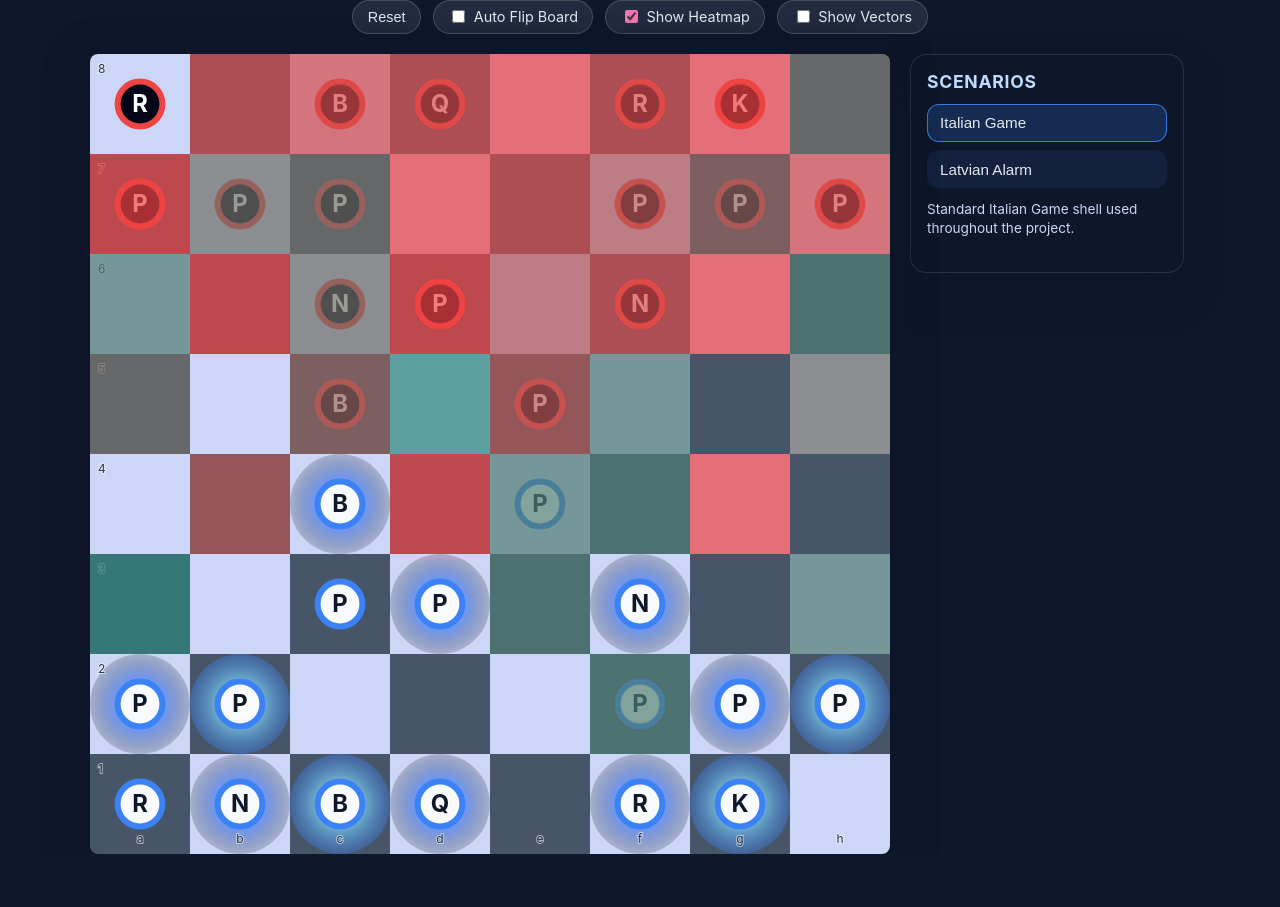
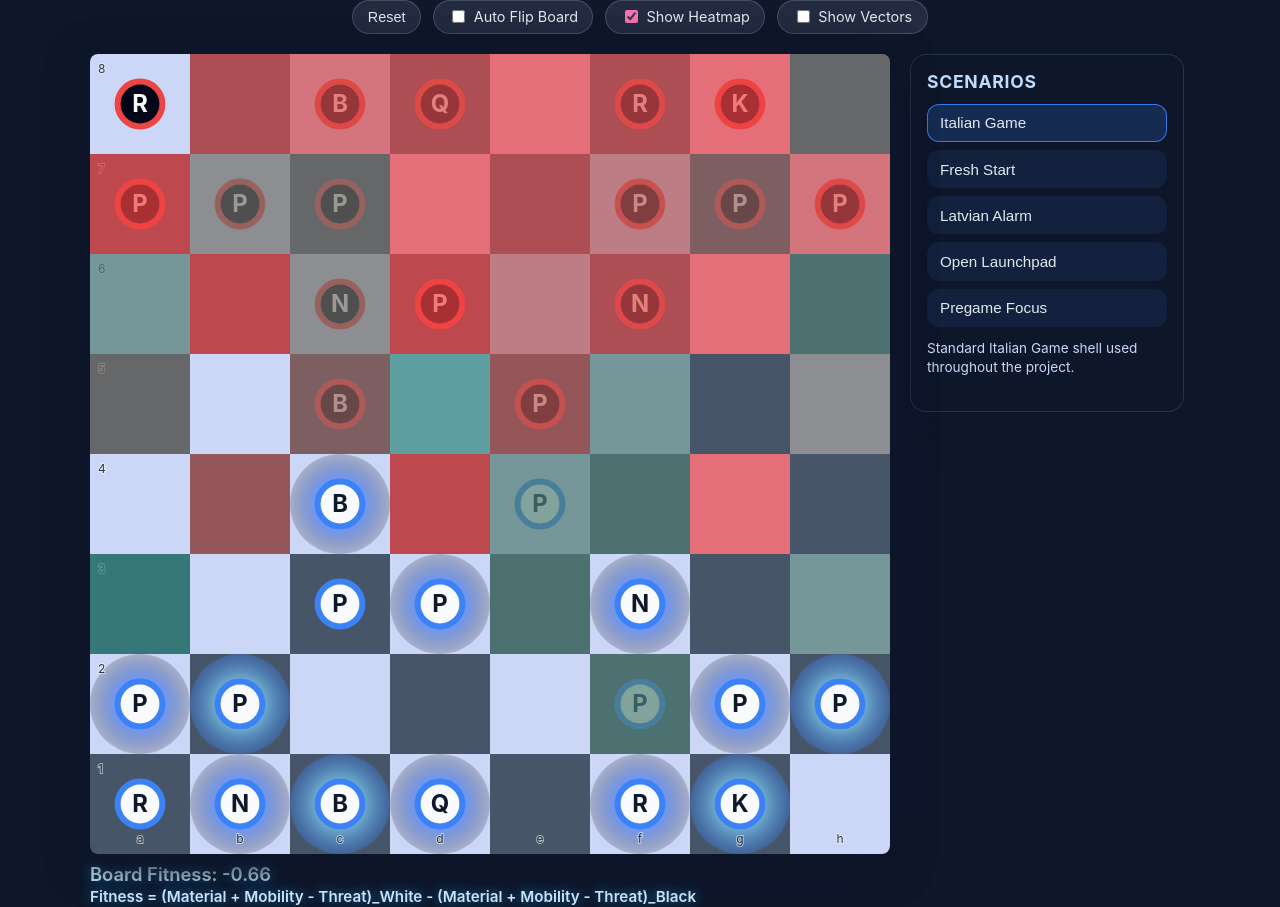
Before and after one commit to Mark-W-Miller/TensorChess, a website built with Vite: page index.html in a window 1280 px wide. Before the commit the page ends 854 px from the top, so only its background shows below. Built offline with nearby package versions, Linux system fonts and the light colour scheme.

Commit message:
added material

```diff
--- a/index.html
+++ b/index.html
@@ -29,6 +29,13 @@
       .workspace {
         display: flex;
         gap: 1.25rem;
+        align-items: flex-start;
+      }
+
+      .board-column {
+        display: flex;
+        flex-direction: column;
+        gap: 0.5rem;
         align-items: flex-start;
       }
 
@@ -137,6 +144,20 @@
         color: #cbd5f5;
         min-height: 3.5rem;
       }
+      .fitness {
+        min-width: 320px;
+        color: #e0f2fe;
+        font-size: 1.15rem;
+        font-weight: 600;
+        text-shadow: 0 0 12px rgba(14, 165, 233, 0.8);
+        line-height: 1.35;
+      }
+
+      .fitness-equation {
+        font-size: 0.95rem;
+        color: #dbeafe;
+        opacity: 0.95;
+      }
     </style>
   </head>
   <body>
@@ -148,9 +169,15 @@
         <label><input type="checkbox" id="vector-toggle" /> Show Vectors</label>
       </div>
       <div class="workspace">
-        <div id="board-wrap">
-          <canvas id="board" width="800" height="800"></canvas>
-          <canvas id="overlay" width="800" height="800"></canvas>
+        <div class="board-column">
+          <div id="board-wrap">
+            <canvas id="board" width="800" height="800"></canvas>
+            <canvas id="overlay" width="800" height="800"></canvas>
+          </div>
+          <div class="fitness">
+            <div id="fitness-value"></div>
+            <div id="fitness-equation" class="fitness-equation"></div>
+          </div>
         </div>
         <aside class="scenario-panel">
           <h2>Scenarios</h2>
--- a/src/main.js
+++ b/src/main.js
@@ -5,6 +5,7 @@ import {
   previewBoard,
   START_FEN,
   isCheckmate,
+  evaluateBoard,
 } from './model/chess.js';
 import {
   drawBoard,
@@ -21,6 +22,8 @@ const boardCtx = boardCanvas.getContext('2d');
 const overlayCtx = overlayCanvas.getContext('2d');
 const scenarioListEl = document.getElementById('scenario-list');
 const scenarioInfoEl = document.getElementById('scenario-info');
+const fitnessEl = document.getElementById('fitness-value');
+const fitnessEquationEl = document.getElementById('fitness-equation');
 
 const SCENARIOS = [
   {
@@ -30,10 +33,28 @@ const SCENARIOS = [
     fen: START_FEN,
   },
   {
+    id: 'classic',
+    name: 'Fresh Start',
+    description: 'Traditional initial chess position, ready for a brand-new game.',
+    fen: 'rnbqkbnr/pppppppp/8/8/8/8/PPPPPPPP/RNBQKBNR w KQkq - 0 1',
+  },
+  {
     id: 'queen-h4',
     name: 'Latvian Alarm',
     description: 'White to move: only g3 (or Qf3) stops ...Qxf2# on the next turn.',
     fen: 'r3k2r/pppppppp/8/2b5/7q/8/PPPPPPPP/R1BQ1BKR w - - 0 1',
+  },
+  {
+    id: 'setup',
+    name: 'Open Launchpad',
+    description: 'Half-empty training board to explore tactics freely.',
+    fen: '4k3/8/3p4/8/4N3/8/3P4/4K3 w - - 0 1',
+  },
+  {
+    id: 'pregame',
+    name: 'Pregame Focus',
+    description: 'Fully empty board—place pieces however you like before starting a custom drill.',
+    fen: '8/8/8/8/8/8/8/8 w - - 0 1',
   },
 ];
 
@@ -287,6 +308,8 @@ function render() {
     const ghostPos = drag.snapPoint ?? drag.pointer;
     drawDragGhost(overlayCtx, drag.piece, ghostPos);
   }
+
+  updateFitnessDisplay(vectorState);
 }
 
 function loadSettings() {
@@ -409,3 +432,10 @@ function saveScenarioSelection() {
     // ignore storage issues
   }
 }
+
+function updateFitnessDisplay(state) {
+  if (!fitnessEl || !fitnessEquationEl || !state) return;
+  const score = evaluateBoard(state, 'w');
+  fitnessEl.textContent = `Board Fitness: ${score.toFixed(2)}`;
+  fitnessEquationEl.textContent = 'Fitness = (Material + Mobility - Threat)_White - (Material + Mobility - Threat)_Black';
+}
--- a/src/model/chess.js
+++ b/src/model/chess.js
@@ -175,13 +175,13 @@ export function isCheckmate(state) {
   return !hasEscape;
 }
 
-export function getMoveRays(board, idx) {
-  const piece = board[idx];
+export function getMoveRays(board, idx, piece = board[idx]) {
   if (!piece) return [];
   const type = piece[1];
   if (type === 'N' || type === 'K' || type === 'P') {
     return [];
   }
+  const color = piece[0];
   const directions =
     type === 'B'
       ? SLIDERS.B
@@ -195,14 +195,76 @@ export function getMoveRays(board, idx) {
     while (true) {
       cursor = moveIdx(cursor, df, dr);
       if (cursor === -1) break;
+      const occupant = board[cursor];
+      if (occupant) {
+        if (occupant[0] !== color) {
+          length += 1;
+        }
+        break;
+      }
       length += 1;
-      if (board[cursor]) break;
     }
     if (length > 0) {
       rays.push({ df, dr, length });
     }
   });
   return rays;
+}
+
+export function evaluateBoard(state, color = 'w') {
+  const opponent = color === 'w' ? 'b' : 'w';
+  const mobility = computeMobility(state.board, color) - computeMobility(state.board, opponent);
+  const threat = computeThreat(state.board, color) - computeThreat(state.board, opponent);
+  const material = computeMaterial(state.board, color) - computeMaterial(state.board, opponent);
+  return material + mobility - threat;
+}
+
+function computeMobility(board, color) {
+  let total = 0;
+  board.forEach((piece, idx) => {
+    if (!piece || piece[0] !== color) return;
+    const moves = generatePseudoMoves(board, idx).length;
+    total += Math.pow(moves, 1.25);
+  });
+  return total;
+}
+
+const PIECE_VALUE = {
+  P: 1,
+  N: 3,
+  B: 3,
+  R: 5,
+  Q: 9,
+  K: 100,
+};
+
+function computeThreat(board, color) {
+  const opponent = color === 'w' ? 'b' : 'w';
+  const opponentAttacks = getAttackMap(board, opponent);
+  let total = 0;
+  board.forEach((piece, idx) => {
+    if (!piece || piece[0] !== color) return;
+    if (opponentAttacks[idx] > 0) {
+      const type = piece[1];
+      let penalty = PIECE_VALUE[type];
+      if (type === 'Q') {
+        penalty *= 3;
+      } else if (type === 'K') {
+        penalty *= 5;
+      }
+      total += penalty;
+    }
+  });
+  return total;
+}
+
+function computeMaterial(board, color) {
+  let total = 0;
+  board.forEach((piece) => {
+    if (!piece || piece[0] !== color) return;
+    total += PIECE_VALUE[piece[1]];
+  });
+  return total;
 }
 
 export function getKingSquare(board, color) {
--- a/src/ui/vectors.js
+++ b/src/ui/vectors.js
@@ -85,7 +85,7 @@ function drawFreedomRays(ctx, board, piece, idx, flipped) {
     drawKingFreedom(ctx, board, piece, idx, flipped);
     return;
   }
-  const rays = getMoveRays(board, idx);
+  const rays = getMoveRays(board, idx, piece);
   const start = squareCenter(idx, flipped);
   rays.forEach(({ df, dr, length }) => {
     const dirX = flipped ? -df : df;
```
